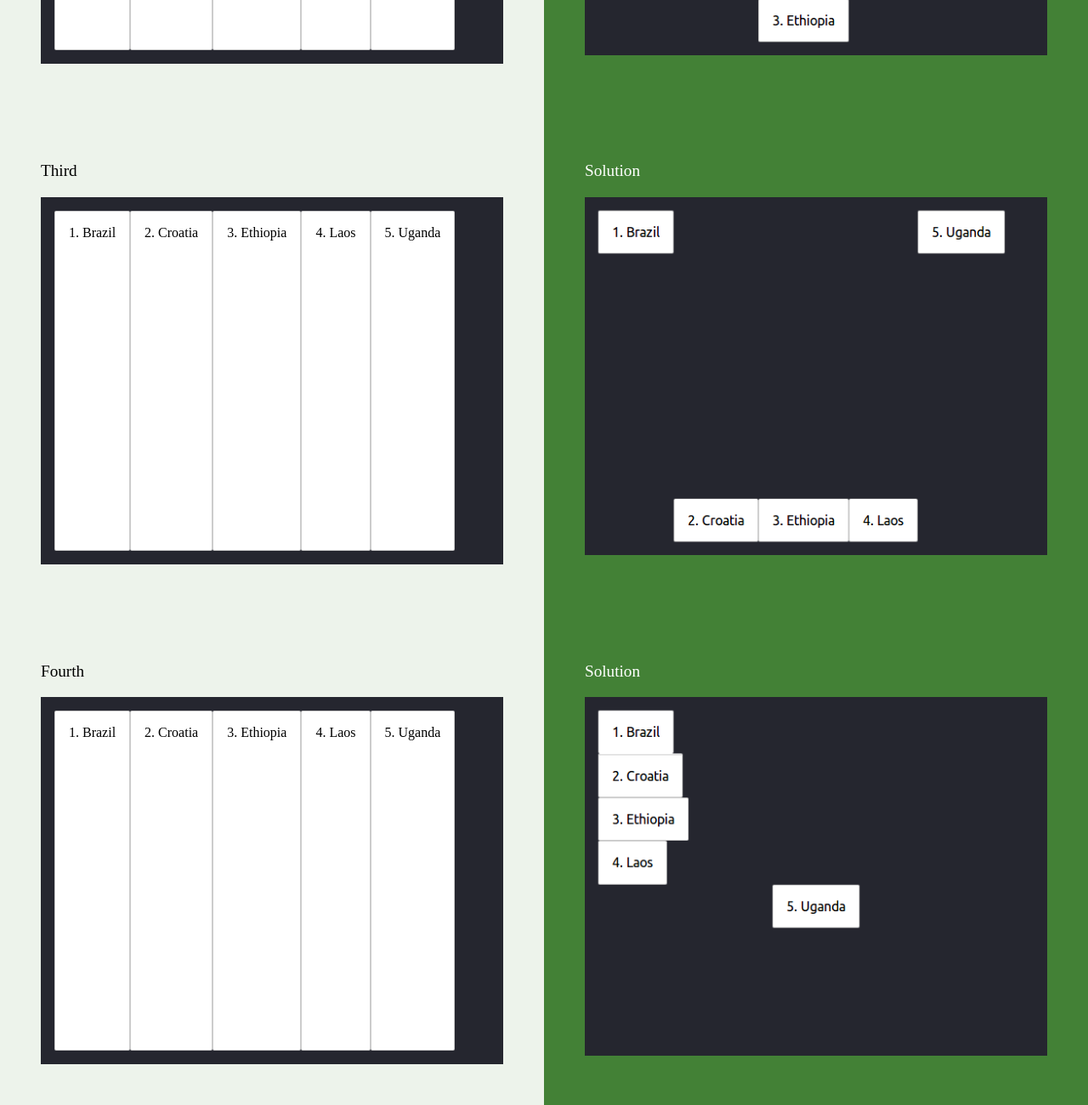
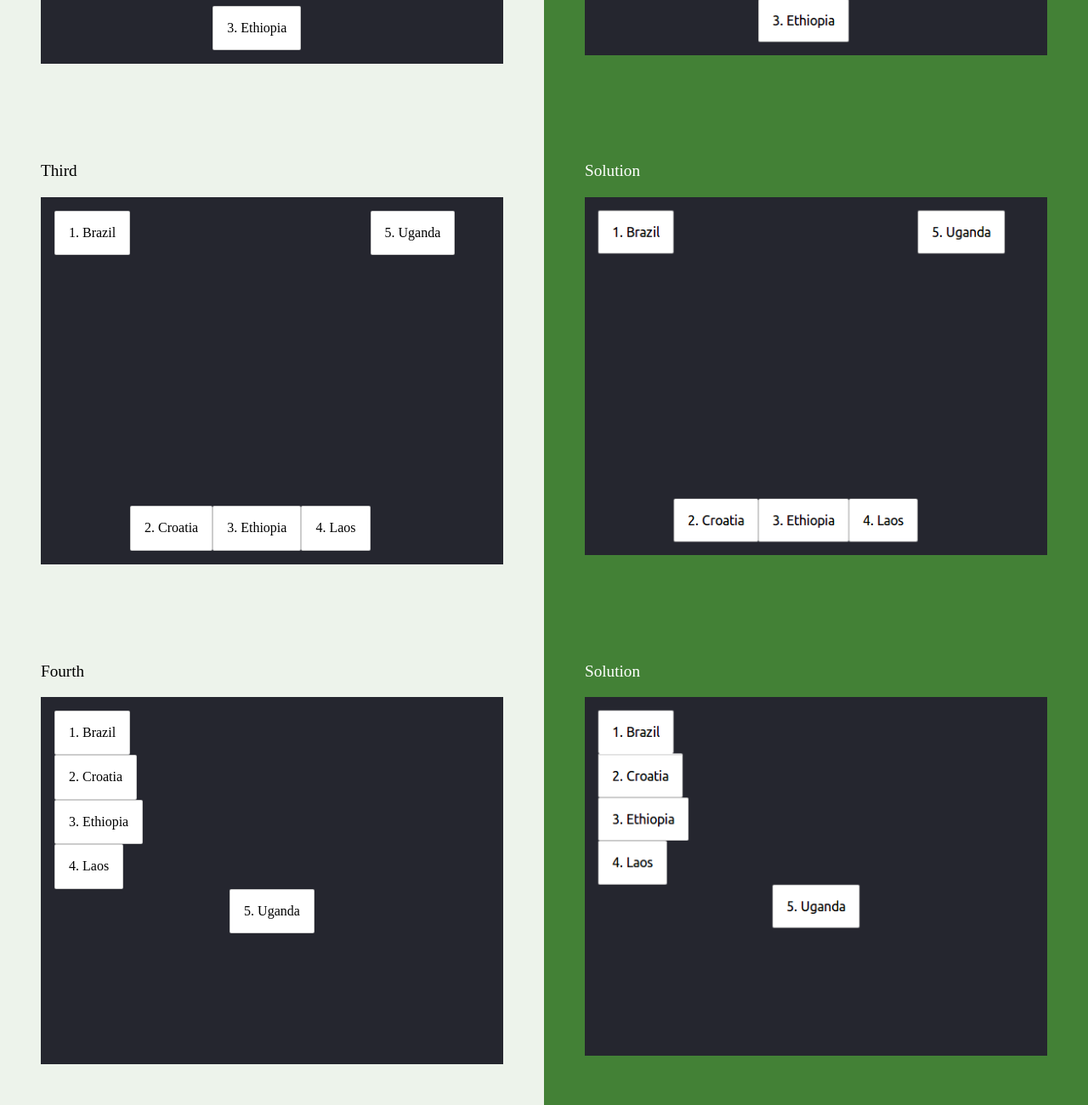
Before and after one commit to EssamShadadi/HTML-CSS-Git-Exercise, a website: page week-2/15-align-self/index.html in a window 1280 px wide. Shown: the part 1237-2537 px from the top of the page at 85% size. Drawn offline with Linux system fonts and the light colour scheme.

Commit message:
Complete 15-align-self

```diff
--- a/week-2/15-align-self/flexbox.css
+++ b/week-2/15-align-self/flexbox.css
@@ -3,3 +3,24 @@
 }
 
 /* Add your own CSS code below */
+.countries--first li:nth-child(3),
+.countries--second li:nth-child(3){
+  align-self: flex-end;
+}
+.countries--second{
+  align-items: center;
+}
+.countries--third{
+  align-items:flex-end ;
+}
+.countries--third li:nth-child(1),
+.countries--third li:nth-child(5){
+  align-self:flex-start;
+}
+.countries--fourth{
+  flex-direction: column;
+  align-items: flex-start;
+}
+.countries--fourth li:last-child{
+  align-self: center;
+}
```
